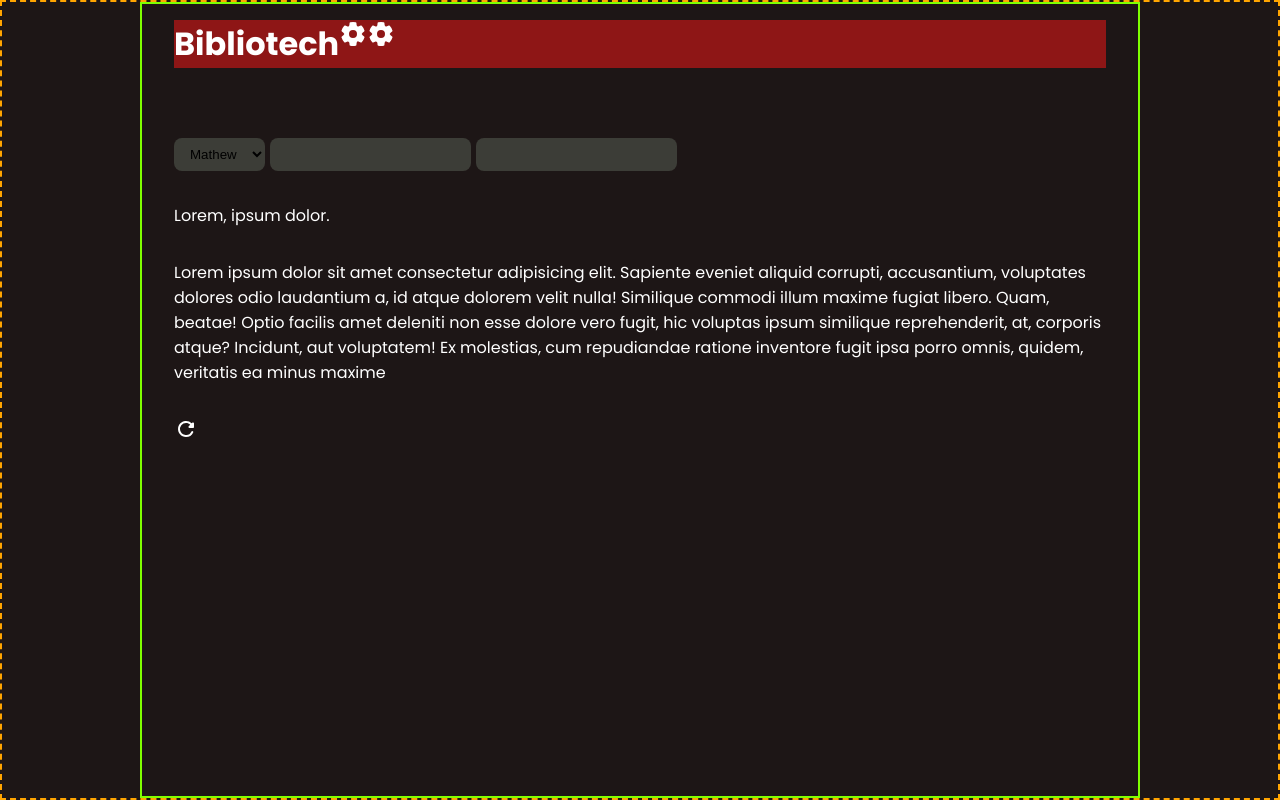
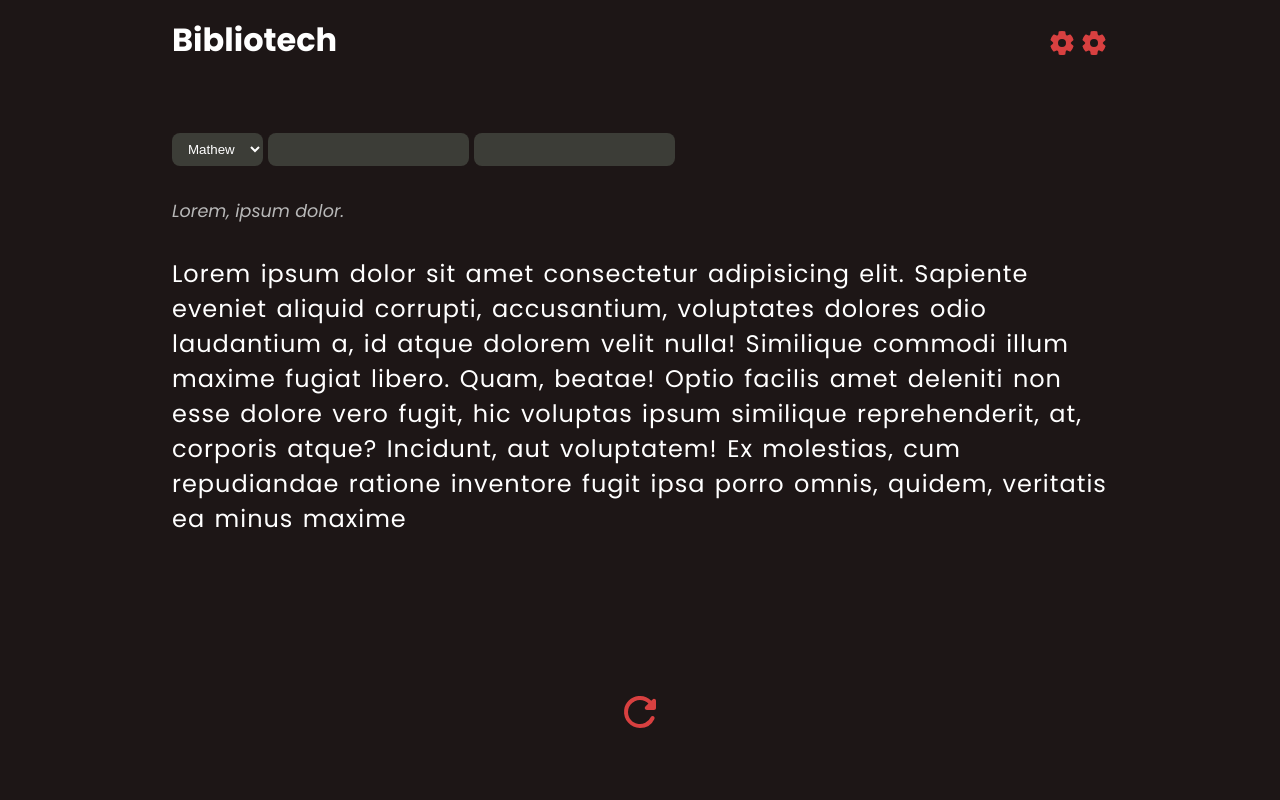
Before and after one commit to rk-conway/Biliotech-v1, a plain HTML site: page index.html in a window 1280 px wide. Drawn offline with Linux system fonts and the light colour scheme.

Commit message:
made styling fixes: font-sizes, font-colors, svg-fill, and removed unneccessary borders and backgrounds

```diff
--- a/index.html
+++ b/index.html
@@ -18,13 +18,16 @@
 
             <header>
                 <h1 class="logo">Bibliotech</h1>
-                <span>
-                    <svg xmlns="http://www.w3.org/2000/svg" width="28" height="28" viewBox="0 0 28 28"><path fill="currentColor" d="M16.693 2.311A13 13 0 0 0 14.013 2q-1.384.016-2.704.311a.92.92 0 0 0-.716.8l-.209 1.877a1.707 1.707 0 0 1-2.371 1.376l-1.72-.757a.92.92 0 0 0-1.043.214a12.06 12.06 0 0 0-2.709 4.667a.92.92 0 0 0 .334 1.017l1.527 1.125a1.7 1.7 0 0 1 0 2.74l-1.527 1.128a.92.92 0 0 0-.334 1.016a12.1 12.1 0 0 0 2.707 4.672a.92.92 0 0 0 1.043.215l1.728-.759a1.7 1.7 0 0 1 1.526.086c.466.27.777.745.838 1.281l.208 1.877a.92.92 0 0 0 .702.796a11.7 11.7 0 0 0 5.413 0a.92.92 0 0 0 .702-.796l.208-1.88a1.693 1.693 0 0 1 2.366-1.37l1.727.759a.92.92 0 0 0 1.043-.215a12.1 12.1 0 0 0 2.707-4.667a.92.92 0 0 0-.334-1.017L23.6 15.37a1.7 1.7 0 0 1-.001-2.74l1.525-1.127a.92.92 0 0 0 .333-1.016a12.06 12.06 0 0 0-2.708-4.667a.92.92 0 0 0-1.043-.214l-1.72.757a1.7 1.7 0 0 1-.68.144a1.7 1.7 0 0 1-1.688-1.518l-.21-1.879a.92.92 0 0 0-.714-.799M14 18a4 4 0 1 1 0-8a4 4 0 0 1 0 8"/></svg>
-                </span>
 
-                <span>
-                    <svg xmlns="http://www.w3.org/2000/svg" width="28" height="28" viewBox="0 0 28 28"><path fill="currentColor" d="M16.693 2.311A13 13 0 0 0 14.013 2q-1.384.016-2.704.311a.92.92 0 0 0-.716.8l-.209 1.877a1.707 1.707 0 0 1-2.371 1.376l-1.72-.757a.92.92 0 0 0-1.043.214a12.06 12.06 0 0 0-2.709 4.667a.92.92 0 0 0 .334 1.017l1.527 1.125a1.7 1.7 0 0 1 0 2.74l-1.527 1.128a.92.92 0 0 0-.334 1.016a12.1 12.1 0 0 0 2.707 4.672a.92.92 0 0 0 1.043.215l1.728-.759a1.7 1.7 0 0 1 1.526.086c.466.27.777.745.838 1.281l.208 1.877a.92.92 0 0 0 .702.796a11.7 11.7 0 0 0 5.413 0a.92.92 0 0 0 .702-.796l.208-1.88a1.693 1.693 0 0 1 2.366-1.37l1.727.759a.92.92 0 0 0 1.043-.215a12.1 12.1 0 0 0 2.707-4.667a.92.92 0 0 0-.334-1.017L23.6 15.37a1.7 1.7 0 0 1-.001-2.74l1.525-1.127a.92.92 0 0 0 .333-1.016a12.06 12.06 0 0 0-2.708-4.667a.92.92 0 0 0-1.043-.214l-1.72.757a1.7 1.7 0 0 1-.68.144a1.7 1.7 0 0 1-1.688-1.518l-.21-1.879a.92.92 0 0 0-.714-.799M14 18a4 4 0 1 1 0-8a4 4 0 0 1 0 8"/></svg>
-                </span>
+                <div class="actions">
+                    <span>
+                        <svg xmlns="http://www.w3.org/2000/svg" width="28" height="28" viewBox="0 0 28 28"><path fill="" d="M16.693 2.311A13 13 0 0 0 14.013 2q-1.384.016-2.704.311a.92.92 0 0 0-.716.8l-.209 1.877a1.707 1.707 0 0 1-2.371 1.376l-1.72-.757a.92.92 0 0 0-1.043.214a12.06 12.06 0 0 0-2.709 4.667a.92.92 0 0 0 .334 1.017l1.527 1.125a1.7 1.7 0 0 1 0 2.74l-1.527 1.128a.92.92 0 0 0-.334 1.016a12.1 12.1 0 0 0 2.707 4.672a.92.92 0 0 0 1.043.215l1.728-.759a1.7 1.7 0 0 1 1.526.086c.466.27.777.745.838 1.281l.208 1.877a.92.92 0 0 0 .702.796a11.7 11.7 0 0 0 5.413 0a.92.92 0 0 0 .702-.796l.208-1.88a1.693 1.693 0 0 1 2.366-1.37l1.727.759a.92.92 0 0 0 1.043-.215a12.1 12.1 0 0 0 2.707-4.667a.92.92 0 0 0-.334-1.017L23.6 15.37a1.7 1.7 0 0 1-.001-2.74l1.525-1.127a.92.92 0 0 0 .333-1.016a12.06 12.06 0 0 0-2.708-4.667a.92.92 0 0 0-1.043-.214l-1.72.757a1.7 1.7 0 0 1-.68.144a1.7 1.7 0 0 1-1.688-1.518l-.21-1.879a.92.92 0 0 0-.714-.799M14 18a4 4 0 1 1 0-8a4 4 0 0 1 0 8"/></svg>
+                    </span>
+
+                    <span>
+                        <svg xmlns="http://www.w3.org/2000/svg" width="28" height="28" viewBox="0 0 28 28"><path fill="" d="M16.693 2.311A13 13 0 0 0 14.013 2q-1.384.016-2.704.311a.92.92 0 0 0-.716.8l-.209 1.877a1.707 1.707 0 0 1-2.371 1.376l-1.72-.757a.92.92 0 0 0-1.043.214a12.06 12.06 0 0 0-2.709 4.667a.92.92 0 0 0 .334 1.017l1.527 1.125a1.7 1.7 0 0 1 0 2.74l-1.527 1.128a.92.92 0 0 0-.334 1.016a12.1 12.1 0 0 0 2.707 4.672a.92.92 0 0 0 1.043.215l1.728-.759a1.7 1.7 0 0 1 1.526.086c.466.27.777.745.838 1.281l.208 1.877a.92.92 0 0 0 .702.796a11.7 11.7 0 0 0 5.413 0a.92.92 0 0 0 .702-.796l.208-1.88a1.693 1.693 0 0 1 2.366-1.37l1.727.759a.92.92 0 0 0 1.043-.215a12.1 12.1 0 0 0 2.707-4.667a.92.92 0 0 0-.334-1.017L23.6 15.37a1.7 1.7 0 0 1-.001-2.74l1.525-1.127a.92.92 0 0 0 .333-1.016a12.06 12.06 0 0 0-2.708-4.667a.92.92 0 0 0-1.043-.214l-1.72.757a1.7 1.7 0 0 1-.68.144a1.7 1.7 0 0 1-1.688-1.518l-.21-1.879a.92.92 0 0 0-.714-.799M14 18a4 4 0 1 1 0-8a4 4 0 0 1 0 8"/></svg>
+                    </span>
+                </div>
 
             </header>
 
@@ -56,11 +59,11 @@
                     </p>
                 </div>
 
-                <span class="angel">
+                <div class="angel">
                     <span class="flip">
-                        <svg xmlns="http://www.w3.org/2000/svg" width="24" height="24" viewBox="0 0 24 24"><path fill="currentColor" d="M17.65 6.35a7.95 7.95 0 0 0-6.48-2.31c-3.67.37-6.69 3.35-7.1 7.02C3.52 15.91 7.27 20 12 20a7.98 7.98 0 0 0 7.21-4.56c.32-.67-.16-1.44-.9-1.44c-.37 0-.72.2-.88.53a5.994 5.994 0 0 1-6.8 3.31c-2.22-.49-4.01-2.3-4.48-4.52A6.002 6.002 0 0 1 12 6c1.66 0 3.14.69 4.22 1.78l-1.51 1.51c-.63.63-.19 1.71.7 1.71H19c.55 0 1-.45 1-1V6.41c0-.89-1.08-1.34-1.71-.71z"/></svg>
+                        <svg xmlns="http://www.w3.org/2000/svg"  viewBox="0 0 24 24"><path fill="" d="M17.65 6.35a7.95 7.95 0 0 0-6.48-2.31c-3.67.37-6.69 3.35-7.1 7.02C3.52 15.91 7.27 20 12 20a7.98 7.98 0 0 0 7.21-4.56c.32-.67-.16-1.44-.9-1.44c-.37 0-.72.2-.88.53a5.994 5.994 0 0 1-6.8 3.31c-2.22-.49-4.01-2.3-4.48-4.52A6.002 6.002 0 0 1 12 6c1.66 0 3.14.69 4.22 1.78l-1.51 1.51c-.63.63-.19 1.71.7 1.71H19c.55 0 1-.45 1-1V6.41c0-.89-1.08-1.34-1.71-.71z"/></svg>
                     </span>
-                </span>
+                </div>
             </div>
 
         </div>
--- a/style.css
+++ b/style.css
@@ -9,6 +9,7 @@
     --secondary-color: #3C3D37;
     --accent-color: #D84040;
     --text-white: white;
+    --text-grey: rgb(184, 184, 184);
     --padding: 8px 12px;
 }
 
@@ -22,22 +23,32 @@ body{
 .main-container{
     width: 100%;
     min-height: 100vh;
-    border: 2px dashed orange;
+    /* border: 2px dashed orange; */
     display: flex;
     justify-content: center;
 }
 
 .container{
     width: clamp(300px,100%,1000px);
-    border: 2px solid chartreuse;
+    /* border: 2px solid chartreuse; */
     padding: 1rem 2rem;
 }
 
 header{
     display: flex;
-    background-color: #8E1616;
+    align-items: end;
+    /* background-color: #8E1616; */
+    justify-content: space-between;
 }
 
+span{
+    font-size: 1rem;
+}
+
+svg{
+    font-size: 1rem;
+    fill: var(--accent-color);
+}
 
 .realm{
     /* background-color: #2b2525; */
@@ -55,13 +66,44 @@ header{
     gap: 2rem;
 }
 
+.scripture{
+    font-size: 1.1rem;
+    font-weight: normal;
+    font-style: italic;
+    color: var(--text-grey);
+}
+
 form{
     display: flex;
     gap: 5px;
 }
+
 select,input{
     padding: var(--padding);
     background: var(--secondary-color);
     border: none;
     border-radius: 8px;
+    color: var(--text-white);
 }
+
+.earth{
+    min-height: 50vh;
+}
+
+p.word{
+    font-size: 1.5rem;
+    letter-spacing: 1px;
+    word-spacing: 2px;
+}
+
+.angel{
+    margin: 0px auto;
+    svg{
+        width: 3rem;
+        aspect-ratio: 1;
+    }
+}
+
+.angel:hover{
+    background-color: var(--secondary-color);
+}
```
